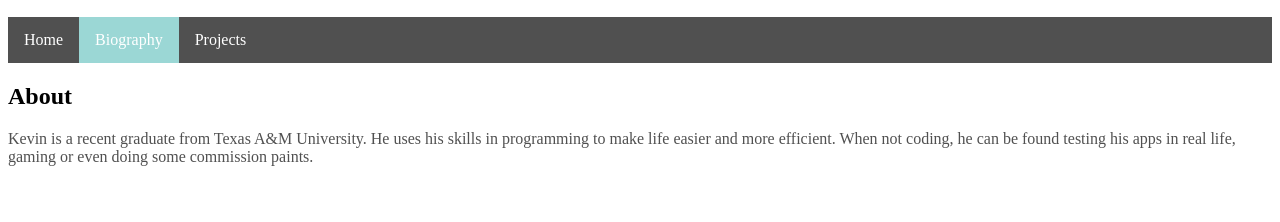
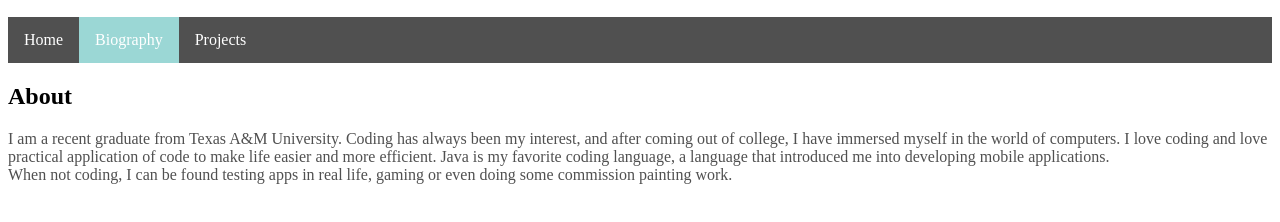
Before and after one commit to kckaiwei/kckaiwei.github.io, a plain HTML site: page bio.html in a window 1280 px wide. Shown: the part 128-350 px from the top of the page. Drawn offline with Linux system fonts and the light colour scheme.

Commit message:
Update bio.html

```diff
--- a/bio.html
+++ b/bio.html
@@ -24,8 +24,12 @@
   <body>
     <h2>About</h2>
     <p>
-      Kevin is a recent graduate from Texas A&M University. He uses his skills in programming to make life easier and more efficient.
-      When not coding, he can be found testing his apps in real life, gaming or even doing some commission paints.
+      I am a recent graduate from Texas A&M University. Coding has always been my interest, and after coming out of college,
+      I have immersed myself in the world of computers. I love coding and love practical application of code to make life easier and more efficient.
+      Java is my favorite coding language, a language that introduced me into developing mobile applications.
+
+    <br>
+      When not coding, I can be found testing apps in real life, gaming or even doing some commission painting work.
     </p>
 
   </body>
```
